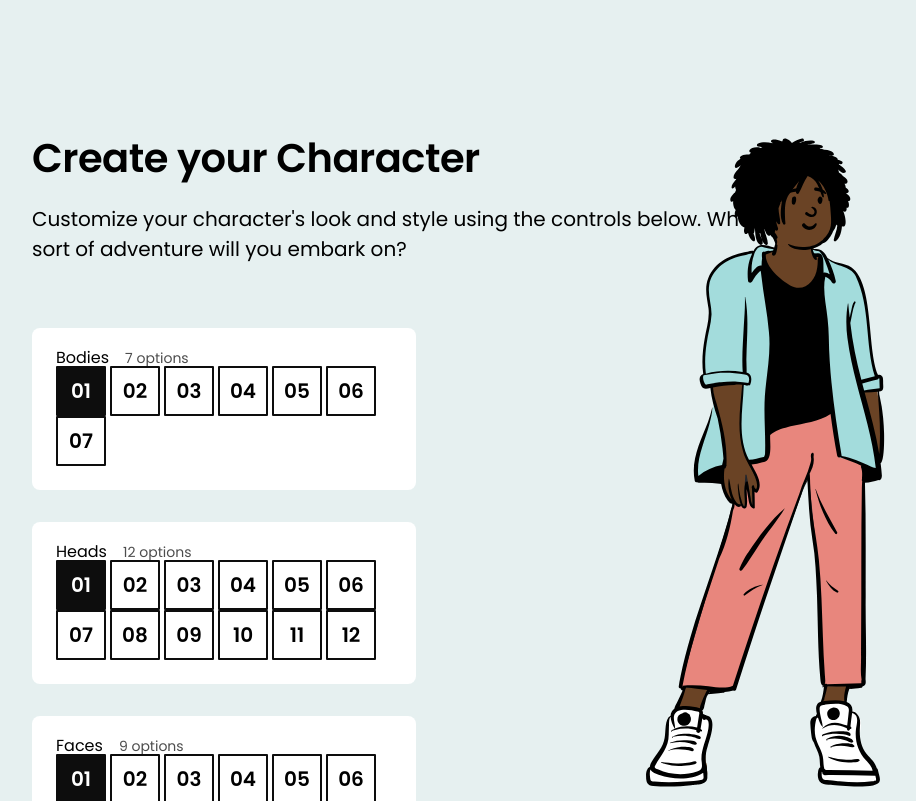
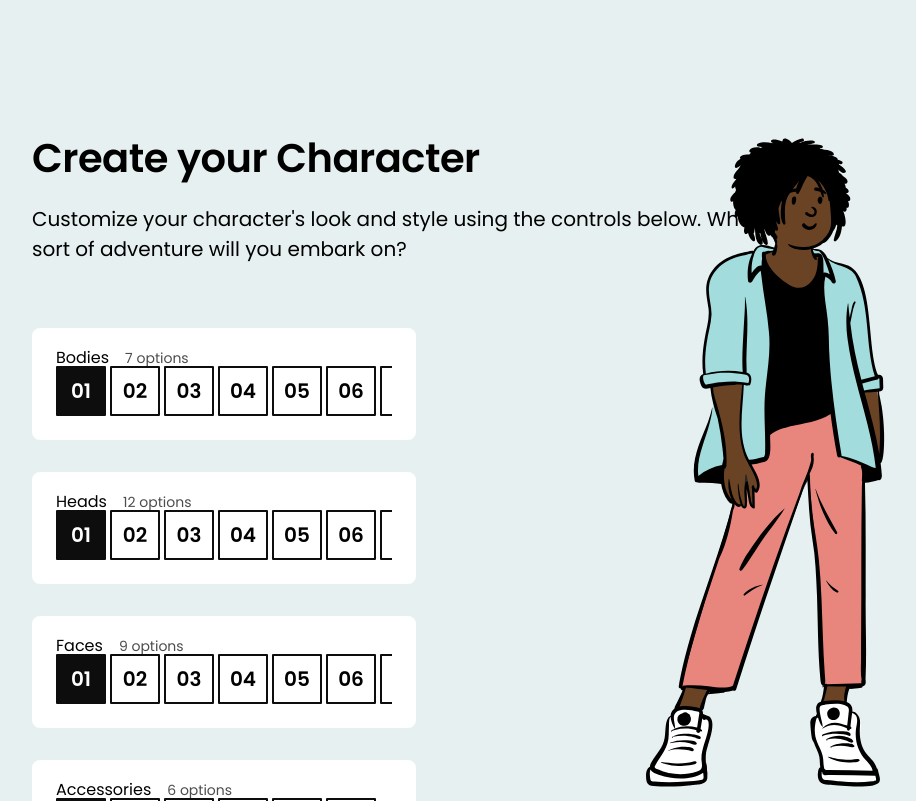
Before and after one commit to JayDouglass/character-creator, a React (Vite) app: page / in a window 1280 px wide. Shown: the top 801 px of the page, without its empty margins (224-1140 px from the left). Built offline with nearby package versions, Linux system fonts and the light colour scheme.

Commit message:
exercise 3: scroll ButtonRow

```diff
--- a/src/components/ButtonRow/ButtonRow.jsx
+++ b/src/components/ButtonRow/ButtonRow.jsx
@@ -3,7 +3,7 @@ import React from 'react';
 import styles from './ButtonRow.module.css';
 
 const ButtonRow = ({ children }) => {
-  return <div className={styles.buttonRow}>{children}</div>;
+  return <div className={`${styles.buttonRow} whitespace-nowrap overflow-x-auto`}>{children}</div>;
 };
 
 export default ButtonRow;
```
